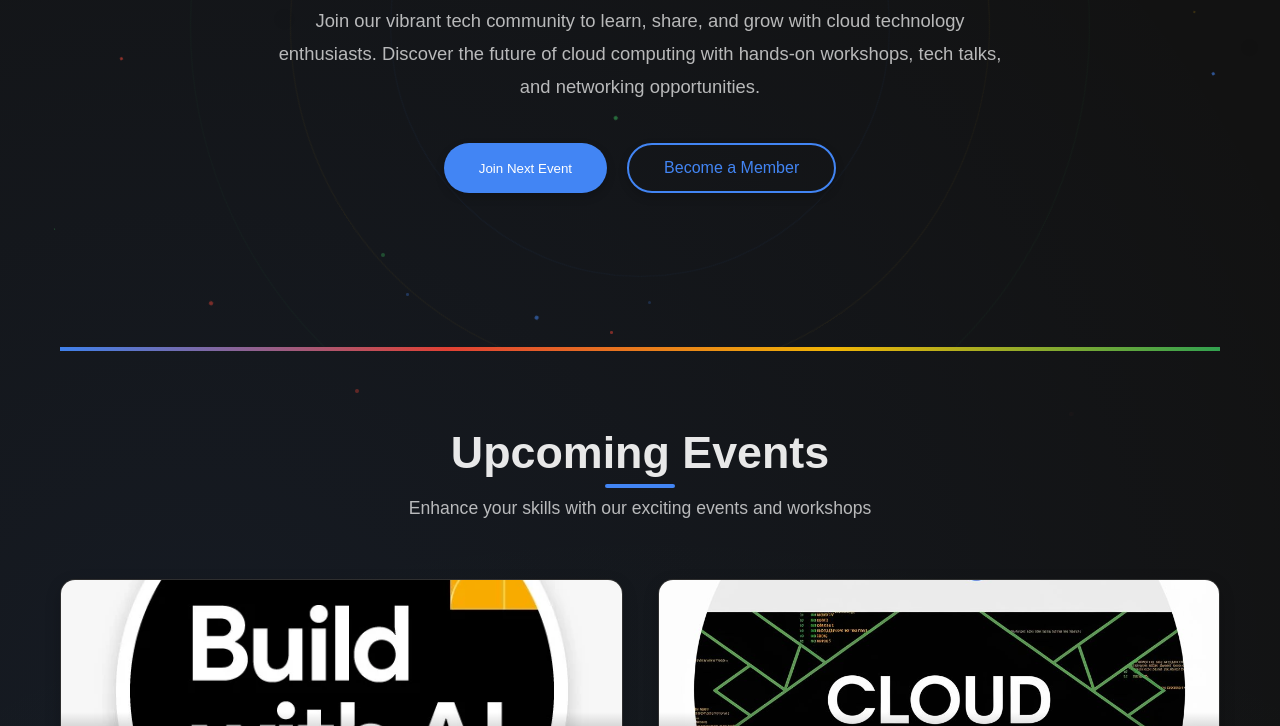
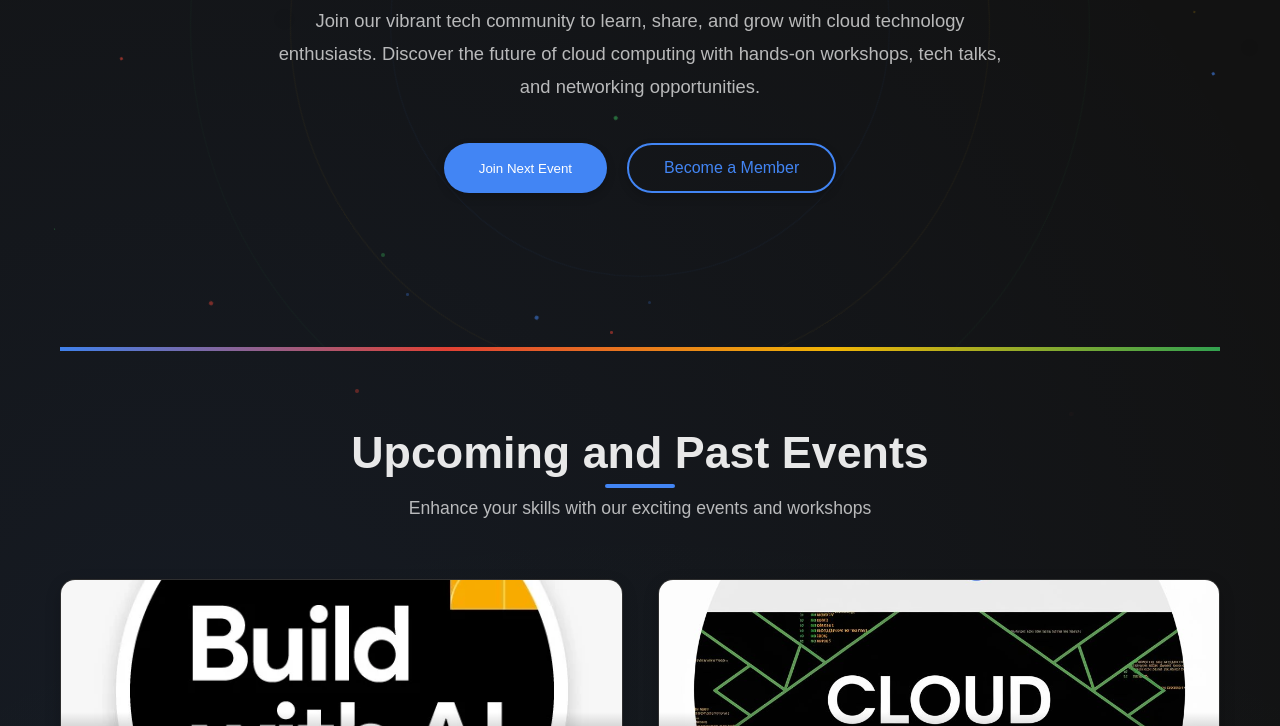
Before and after one commit to GDGCloudUdaipur/GDGCloudUdaipur.github.io, a plain HTML site: page index.html in a window 1280 px wide. Shown: the part 374-1100 px from the top of the page. Drawn offline with Linux system fonts and the light colour scheme.

Commit message:
Update index.html

```diff
--- a/index.html
+++ b/index.html
@@ -917,7 +917,7 @@
 
         <section class="events-section" id="events">
             <div class="section-title">
-                <h2>Upcoming Events</h2>
+                <h2>Upcoming and Past Events</h2>
                 <p>Enhance your skills with our exciting events and workshops</p>
             </div>
             <div class="events-grid">
```
